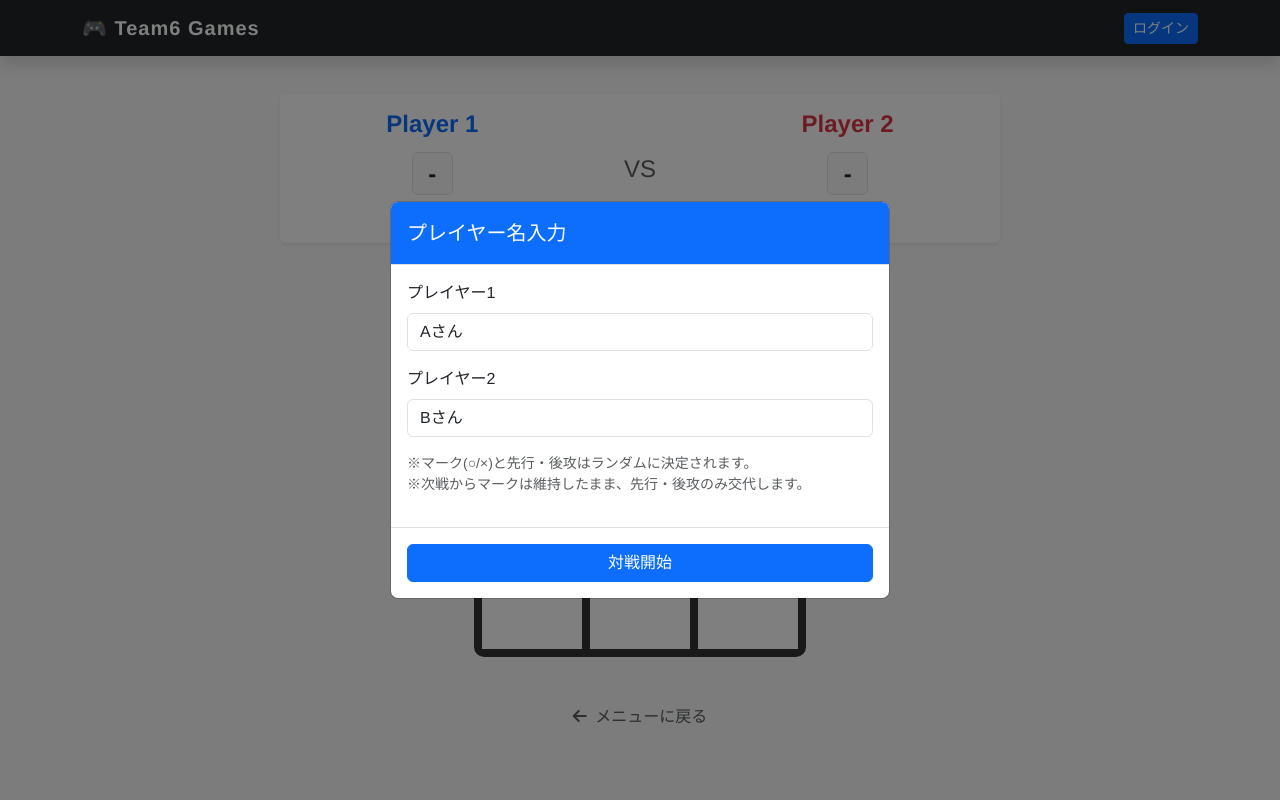
After one commit to ibuki973/cs4-2025-class1-team6-project, a Django app: page /tictactoe/offline/ in a window 1280 px wide. The commit adds this page. Run offline with Django 5.2, Linux system fonts and the light colour scheme.

Commit message:
三目並べのオフライン対戦

```diff
--- /dev/null
+++ b/team6/templates/team6/tictactoe_offline.html
@@ -0,0 +1,245 @@
+{% extends 'team6/base.html' %}
+{% load static %}
+
+{% block title %}三目並べ - オフライン対戦{% endblock %}
+
+{% block content %}
+<div class="container py-4">
+
+    <div class="row justify-content-center mb-4">
+        <div class="col-md-8">
+            <div class="card shadow-sm border-0">
+                <div class="card-body">
+                    <div class="row text-center align-items-center">
+                        <div class="col-5">
+                            <h4 id="p1-name" class="fw-bold text-primary">Player 1</h4>
+                            <div class="fs-2">
+                                <span class="badge bg-light text-dark border" id="p1-mark">-</span>
+                            </div>
+                            <div class="mt-2 fw-bold" id="p1-score">0 勝</div>
+                        </div>
+                        <div class="col-2">
+                            <span class="fs-4 text-muted">VS</span>
+                        </div>
+                        <div class="col-5">
+                            <h4 id="p2-name" class="fw-bold text-danger">Player 2</h4>
+                            <div class="fs-2">
+                                <span class="badge bg-light text-dark border" id="p2-mark">-</span>
+                            </div>
+                            <div class="mt-2 fw-bold" id="p2-score">0 勝</div>
+                        </div>
+                    </div>
+                </div>
+            </div>
+        </div>
+    </div>
+
+    <div class="text-center mb-4">
+        <h3 id="status-msg" class="fw-bold">準備中...</h3>
+        <button id="next-btn" class="btn btn-warning px-4 fw-bold shadow-sm" style="display:none;" onclick="startNextGame()">
+            次の対戦へ (先行交代) <i class="fas fa-arrow-right ms-2"></i>
+        </button>
+    </div>
+
+    <div class="d-flex justify-content-center">
+        <div id="offline-board">
+            {% for i in "012345678" %}
+            <div class="off-cell" data-index="{{ i }}" onclick="onCellClick(this)"></div>
+            {% endfor %}
+        </div>
+    </div>
+
+    <div class="text-center mt-5">
+        <a href="{% url 'tictactoe' %}" class="text-muted text-decoration-none">
+            <i class="fas fa-arrow-left me-1"></i> メニューに戻る
+        </a>
+    </div>
+</div>
+
+<div class="modal fade" id="startModal" data-bs-backdrop="static" tabindex="-1">
+    <div class="modal-dialog modal-dialog-centered">
+        <div class="modal-content">
+            <div class="modal-header bg-primary text-white">
+                <h5 class="modal-title">プレイヤー名入力</h5>
+            </div>
+            <div class="modal-body">
+                <div class="mb-3">
+                    <label class="form-label">プレイヤー1</label>
+                    <input type="text" id="input-p1" class="form-control" value="Aさん">
+                </div>
+                <div class="mb-3">
+                    <label class="form-label">プレイヤー2</label>
+                    <input type="text" id="input-p2" class="form-control" value="Bさん">
+                </div>
+                <p class="small text-muted">
+                    ※マーク(○/×)と先行・後攻はランダムに決定されます。<br>
+                    ※次戦からマークは維持したまま、先行・後攻のみ交代します。
+                </p>
+            </div>
+            <div class="modal-footer">
+                <button class="btn btn-primary w-100" onclick="initGame()">対戦開始</button>
+            </div>
+        </div>
+    </div>
+</div>
+
+<style>
+    #offline-board {
+        display: grid;
+        grid-template-columns: repeat(3, 100px);
+        grid-template-rows: repeat(3, 100px);
+        gap: 8px;
+        background-color: #333;
+        padding: 8px;
+        border-radius: 10px;
+    }
+    .off-cell {
+        background-color: white;
+        display: flex;
+        justify-content: center;
+        align-items: center;
+        font-size: 3.5rem;
+        font-weight: bold;
+        cursor: pointer;
+        user-select: none;
+    }
+    .off-cell:hover { background-color: #f0f0f0; }
+    .off-cell.taken { cursor: default; }
+    .off-cell.win { background-color: #d4edda; color: #198754; }
+</style>
+
+<script>
+    // 状態管理
+    let p1 = { name: "", mark: "", score: 0 };
+    let p2 = { name: "", mark: "", score: 0 };
+    let board = Array(9).fill(null);
+    let isGameActive = false;
+
+    let firstMover = "";   // そのゲームの先行プレイヤー ('p1' or 'p2')
+    let currentPlayer = ""; // 現在ターンのプレイヤー ('p1' or 'p2')
+
+    // 起動時にモーダル表示
+    document.addEventListener('DOMContentLoaded', () => {
+        new bootstrap.Modal(document.getElementById('startModal')).show();
+    });
+
+    // 1. ゲーム初期化 (最初の1回)
+    function initGame() {
+        p1.name = document.getElementById('input-p1').value || "Player 1";
+        p2.name = document.getElementById('input-p2').value || "Player 2";
+
+        // モーダル閉じる
+        bootstrap.Modal.getInstance(document.getElementById('startModal')).hide();
+
+        // ★要件: ○×を乱数で決定
+        if (Math.random() < 0.5) {
+            p1.mark = "○"; p2.mark = "×";
+        } else {
+            p1.mark = "×"; p2.mark = "○";
+        }
+
+        // ★要件: 先行後攻を乱数で決定
+        firstMover = (Math.random() < 0.5) ? 'p1' : 'p2';
+
+        updateScoreBoard();
+        startRound();
+    }
+
+    // 2. ラウンド開始
+    function startRound() {
+        board.fill(null);
+        isGameActive = true;
+        currentPlayer = firstMover; // 先行プレイヤーから開始
+
+        // 盤面リセット
+        document.querySelectorAll('.off-cell').forEach(c => {
+            c.textContent = "";
+            c.className = "off-cell";
+        });
+        document.getElementById('next-btn').style.display = "none";
+
+        updateStatus();
+    }
+
+    // 3. 次のゲーム (★要件: 先行後攻のみ交代、マークは維持)
+    function startNextGame() {
+        firstMover = (firstMover === 'p1') ? 'p2' : 'p1';
+        startRound();
+    }
+
+    // クリック処理
+    function onCellClick(cell) {
+        const idx = cell.dataset.index;
+        if (!isGameActive || board[idx]) return;
+
+        // マーク書き込み
+        const playerObj = (currentPlayer === 'p1') ? p1 : p2;
+        board[idx] = playerObj.mark;
+        cell.textContent = playerObj.mark;
+        cell.classList.add('taken');
+
+        // 色分け (○は青系、×は赤系など)
+        cell.style.color = (playerObj.mark === "○") ? "#0d6efd" : "#dc3545";
+
+        if (checkWin(playerObj.mark)) {
+            endGame(playerObj);
+        } else if (board.every(v => v)) {
+            endGame(null); // 引き分け
+        } else {
+            // 交代
+            currentPlayer = (currentPlayer === 'p1') ? 'p2' : 'p1';
+            updateStatus();
+        }
+    }
+
+    // 勝敗判定
+    function checkWin(mark) {
+        const wins = [
+            [0,1,2],[3,4,5],[6,7,8],
+            [0,3,6],[1,4,7],[2,5,8],
+            [0,4,8],[2,4,6]
+        ];
+        for (let pattern of wins) {
+            const [a, b, c] = pattern;
+            if (board[a] === mark && board[b] === mark && board[c] === mark) {
+                // ハイライト
+                pattern.forEach(i => document.querySelector(`[data-index="${i}"]`).classList.add('win'));
+                return true;
+            }
+        }
+        return false;
+    }
+
+    // 終了処理
+    function endGame(winner) {
+        isGameActive = false;
+        const msg = document.getElementById('status-msg');
+
+        if (winner) {
+            msg.innerHTML = `🏆 <b>${winner.name}</b> の勝ち！`;
+            winner.score++; // ★要件: 戦績カウント
+        } else {
+            msg.textContent = "引き分け！";
+        }
+
+        updateScoreBoard();
+        document.getElementById('next-btn').style.display = "inline-block";
+    }
+
+    // 表示更新系
+    function updateScoreBoard() {
+        document.getElementById('p1-name').textContent = p1.name;
+        document.getElementById('p1-mark').textContent = p1.mark;
+        document.getElementById('p1-score').textContent = p1.score + " 勝";
+
+        document.getElementById('p2-name').textContent = p2.name;
+        document.getElementById('p2-mark').textContent = p2.mark;
+        document.getElementById('p2-score').textContent = p2.score + " 勝";
+    }
+
+    function updateStatus() {
+        const p = (currentPlayer === 'p1') ? p1 : p2;
+        document.getElementById('status-msg').textContent = `${p.name} (${p.mark}) のターン`;
+    }
+</script>
+{% endblock %}
--- a/team6/urls.py
+++ b/team6/urls.py
@@ -3,8 +3,16 @@ from . import views
 from django.contrib.auth import views as auth_views
 
 urlpatterns = [
+    # メニュー画面 (ここを入り口にする)
     path('', views.tictactoe_menu, name='tictactoe'),
+
+    # オフライン対戦
+    path('offline/', views.tictactoe_offline, name='tictactoe_offline'),
+
+    # オンライン対戦 (ルーム指定)
     path('room/<str:room_name>/', views.tictactoe_game, name='tictactoe_room'),
+
+    # その他
     path('login/', auth_views.LoginView.as_view(), name='login'),
     path('logout/', auth_views.LogoutView.as_view(), name='logout'),
     path('dashboard/', views.dashboard, name='dashboard'),
--- a/team6/views.py
+++ b/team6/views.py
@@ -1,26 +1,18 @@
 from django.shortcuts import render
-from django.http import HttpResponse
 from django.contrib.auth.decorators import login_required
 
-# Create your views here.
+def tictactoe_menu(request):
+    """メニュー画面（ルール説明とモード選択）"""
+    return render(request, 'team6/tictactoe_menu.html')
+
+def tictactoe_offline(request):
+    """オフライン対戦モード"""
+    return render(request, 'team6/tictactoe_offline.html')
 
 def tictactoe_game(request, room_name="lobby"):
-    """
-    三目並べゲームページをレンダリングする
-    """
-    context = {
-        'room_name': room_name
-    }
-    # room_nameをコンテキストとして渡し、テンプレートをレンダリング
+    """オンライン対戦モード"""
+    context = {'room_name': room_name}
     return render(request, 'team6/Tic-Tac-Toe.html', context)
-
-#ログインしていないとき自動で/login/に飛ばす
 
 def dashboard(request):
     return render(request, 'team6/dashboard.html')
-
-def tictactoe_menu(request):
-    """
-    三目並べのメニュー画面（ルール説明とモード選択）を表示
-    """
-    return render(request, 'team6/tictactoe_menu.html')
```
Also changed, not shown: team6/templates/team6/tictactoe_menu.html (+5 -7 lines).
